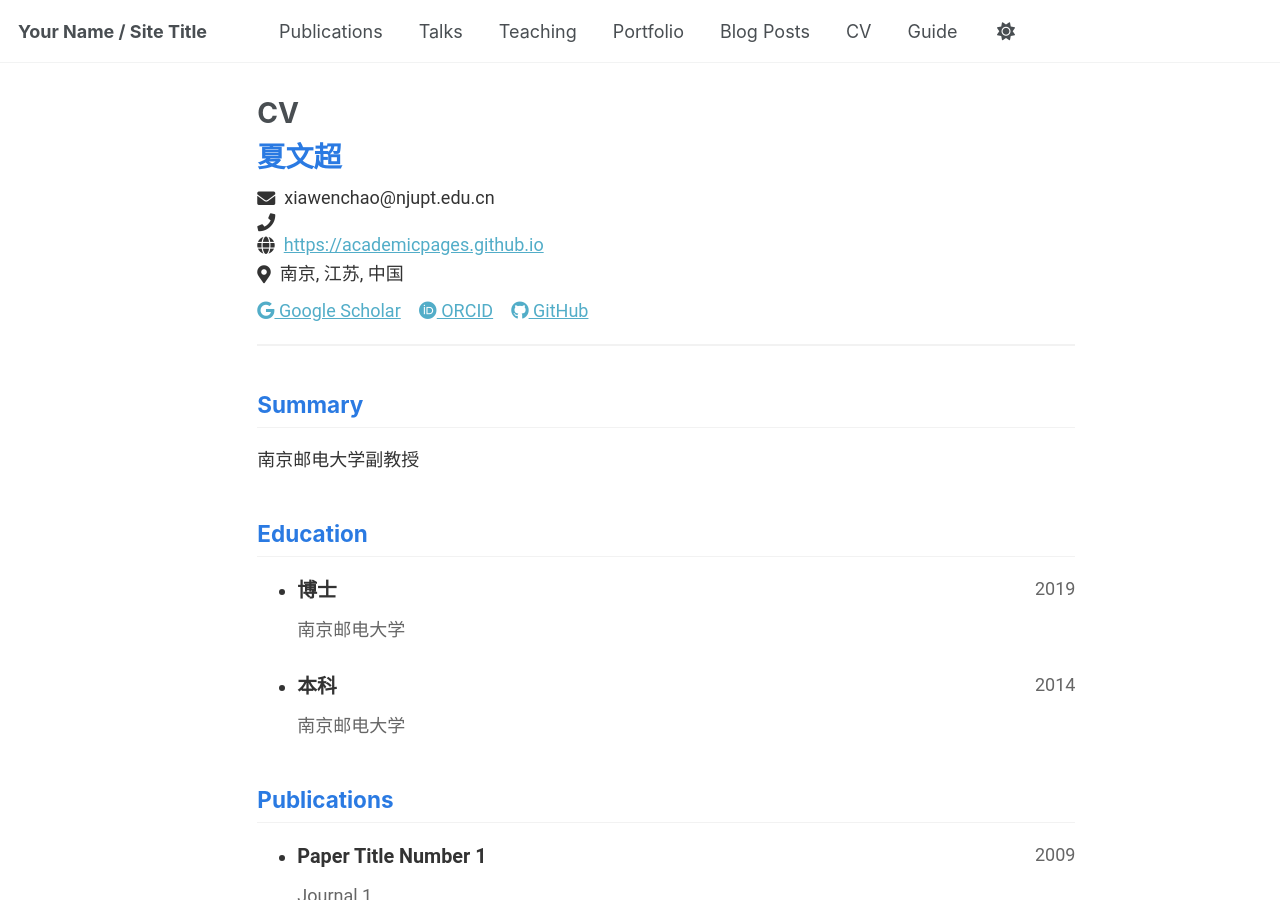
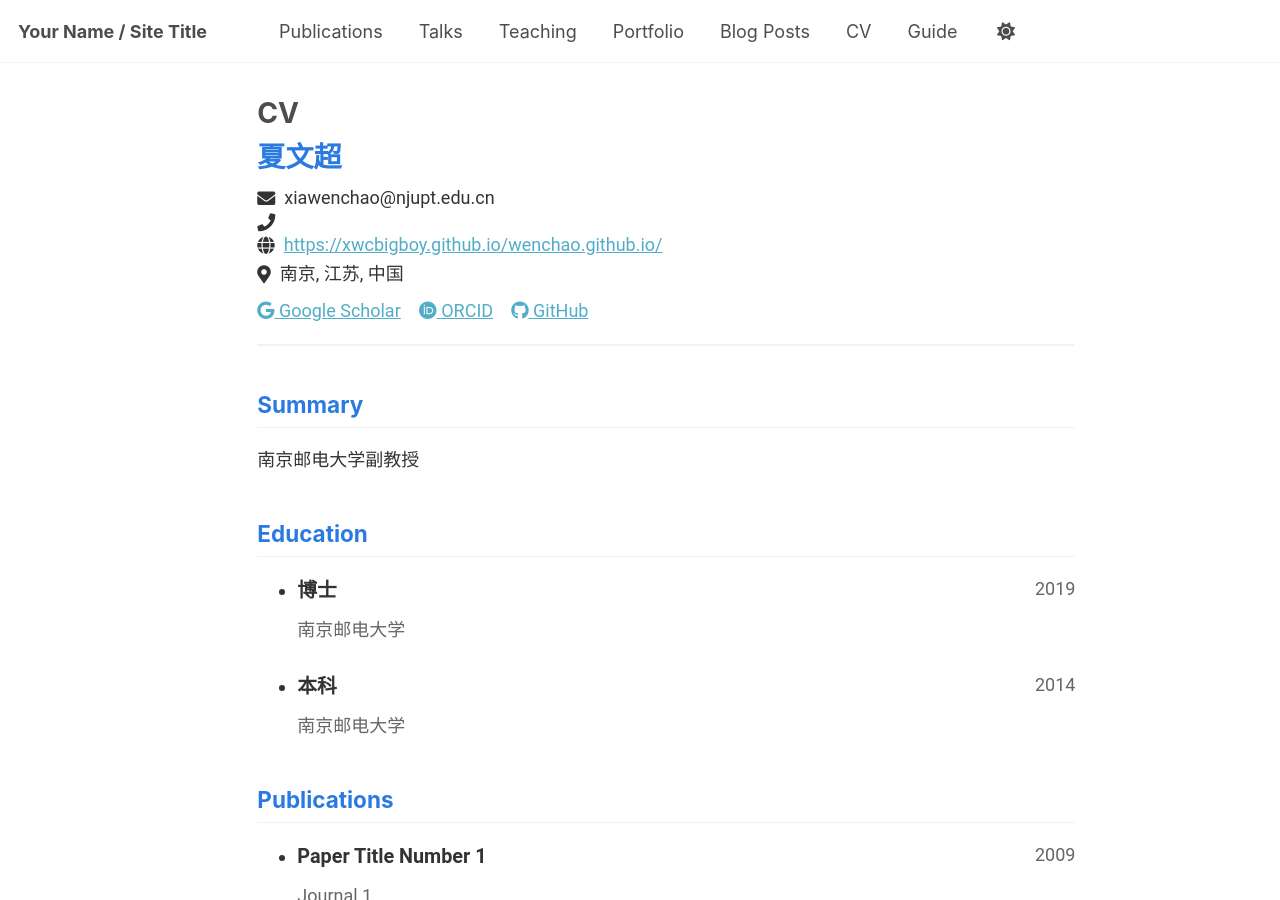
Before and after one commit to xwcbigboy/wenchao, a Jekyll site: the page built from _pages/cv-json.md, in a window 1280 px wide and 900 px high. Built offline with Jekyll 4.4.1, drawn with Linux system fonts in a browser that asks for light colours; part of the change alters nothing that is shown.

Commit message:
Update cv.json

```diff
--- a/_data/cv.json
+++ b/_data/cv.json
@@ -3,7 +3,7 @@
     "name": "夏文超",
     "email": "xiawenchao@njupt.edu.cn",
     "phone": "",
-    "website": "https://academicpages.github.io",
+    "website": "https://xwcbigboy.github.io/wenchao.github.io/",
     "summary": "南京邮电大学副教授",
     "location": {
       "address": "",
```
